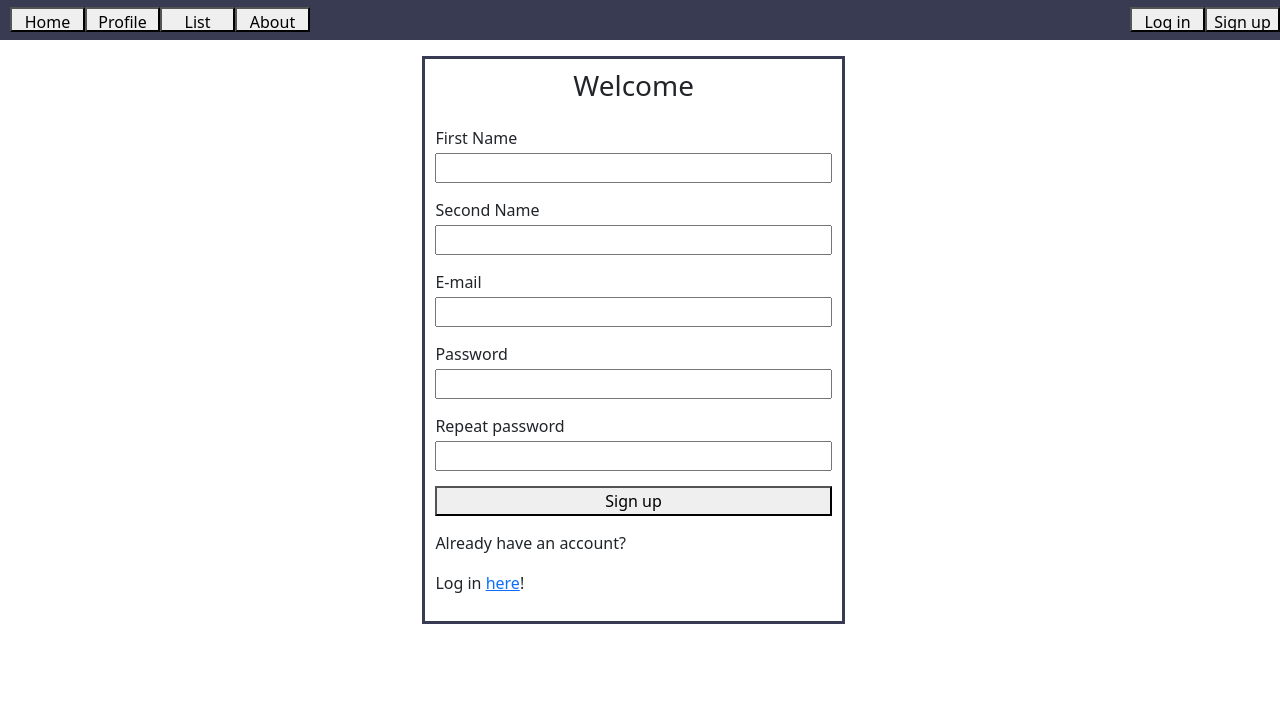
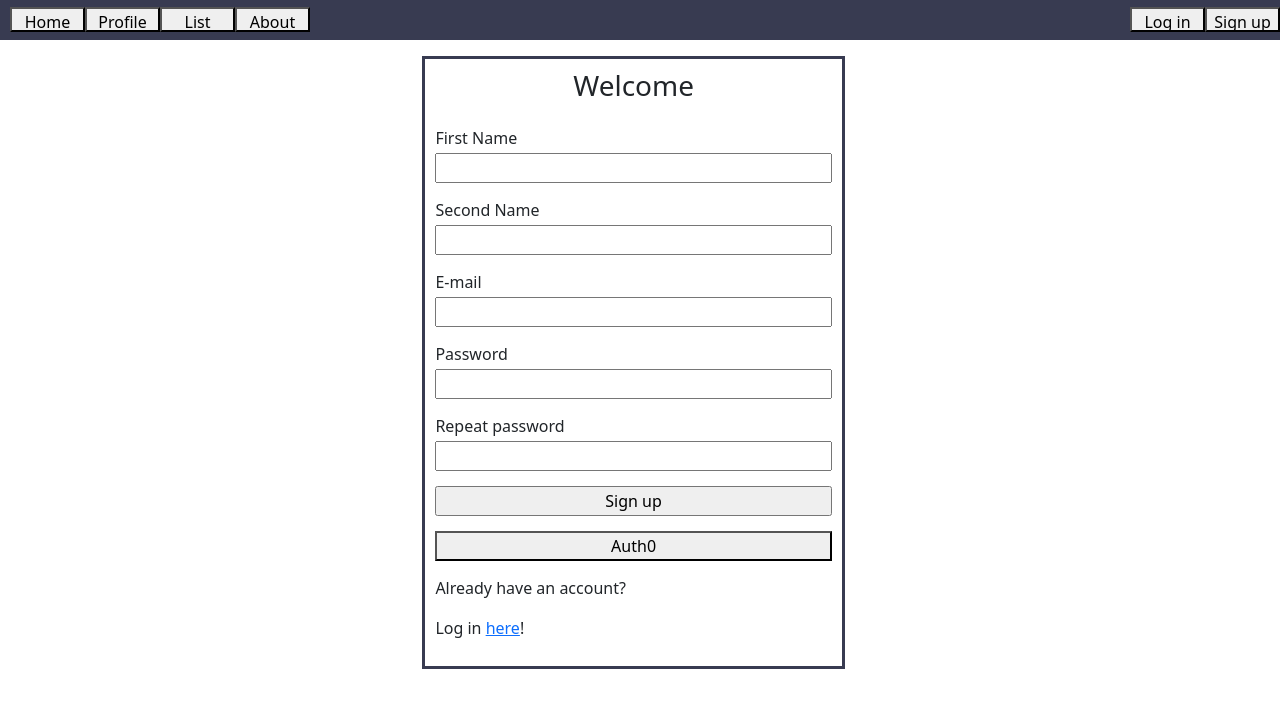
Before and after one commit to LonelyTrouvere/Internship, a React (Create React App) app: page /signup in a window 1280 px wide. Shown: the top 708 px of the page. Built offline with nearby package versions, Linux system fonts and the light colour scheme.

Commit message:
Auth0 not working

```diff
--- a/package.json
+++ b/package.json
@@ -4,6 +4,7 @@
   "homepage": "https://LonelyTrouvere.github.io/internship-gh-pages",
   "private": true,
   "dependencies": {
+    "@auth0/auth0-react": "^2.1.0",
     "@testing-library/jest-dom": "^5.16.5",
     "@testing-library/react": "^13.4.0",
     "@testing-library/user-event": "^13.5.0",
@@ -13,6 +14,7 @@
     "@types/react-dom": "^18.0.11",
     "@types/react-redux": "^7.1.25",
     "@types/redux": "^3.6.0",
+    "auth0": "^3.4.0",
     "axios": "^1.4.0",
     "bootstrap": "^5.2.3",
     "dotenv": "^16.0.3",
--- a/src/Pages/Form.tsx
+++ b/src/Pages/Form.tsx
@@ -3,11 +3,12 @@ import Input from '../Components/Input'
 import ErrorBox from '../Components/ErrorBox'
 import Data from '../Types/FormData'
 import { createUser } from "../Api/apiDialog"
-import {useState} from 'react'
+import {useState, useEffect} from 'react'
 import { isAxiosError } from "axios"
 import { Link, useNavigate } from "react-router-dom"
 import { useDispatch } from "../Store/typedDispatch"
-import { authorize } from "../Store/asyncMetods"
+import { authorize, authorizeWithAuth0 } from "../Store/asyncMetods"
+import { useAuth0 } from "@auth0/auth0-react"
 
 const Form = ( props:
     {type: string}
@@ -23,6 +24,8 @@ const Form = ( props:
 
     const redirect = useNavigate();
     const dispatch = useDispatch();
+    const { loginWithRedirect } = useAuth0();
+    const { user, isAuthenticated, getAccessTokenSilently } = useAuth0();
 
     const handleChange = (e:React.ChangeEvent<HTMLInputElement>) => {
         setErrorMessage("");
@@ -87,6 +90,17 @@ const Form = ( props:
         }
     }
 
+    const handleAuth0 = async (e:React.MouseEvent<HTMLElement>) => {
+        e.preventDefault();
+        try{
+            loginWithRedirect();
+            dispatch(authorizeWithAuth0((await getAccessTokenSilently()).toString()));
+        }
+        catch(e:unknown){
+        setErrorMessage("Authentication failed");
+        }
+    }
+
     const signupMessage = <div className="underForm">
         <p>Already have an account?</p>
         <p>Log in <Link to="/login">here</Link>!</p>
@@ -115,9 +129,8 @@ const Form = ( props:
             props.type === "signup" &&
             <Input inputName="repPass" type="password" lab="Repeat password" handleChange={handleChange}/>
             }
-            <div className="inp">
-            <button>{props.type === "signup"? "Sign up": "Log in"}</button>
-            </div>
+            <input type='submit' value={props.type === "signup"? "Sign up": "Log in"}></input>
+            <button type="button" onClick={handleAuth0}>Auth0</button>
             {props.type==="signup"? signupMessage:loginMessage}
         </form>
         </>
--- a/src/Pages/MainPage.tsx
+++ b/src/Pages/MainPage.tsx
@@ -3,7 +3,8 @@ import { useSelector } from 'react-redux';
 import { useDispatch } from '../Store/typedDispatch';
 import { RootState } from '../Store/store';
 import { fetchStatus } from '../Store/asyncMetods';
-import { useEffect } from 'react';
+import { useEffect, useState } from 'react';
+import {User} from '../Types/stateType'
 
 
 const Main = () => {
@@ -15,6 +16,7 @@ const Main = () => {
       }, [dispatch]);
 
     const [code, detail, status] = useSelector((state:RootState) => {return [state.status.status_code, state.status.detail, state.status.result]});
+    const user:User = useSelector((state:RootState) => state.user)
 
     return (
     <>
@@ -23,6 +25,7 @@ const Main = () => {
             <h3>This is a Team Manager project</h3>
             <h3>The goal is to help building a healthy and highly efficient crew</h3>
             <h4>Code: {code}  Detail: {detail}  Status: {status}</h4>
+            <h4>User name: {user.user_firstname} {user.user_lastname}</h4>
     </div>
 
     </>
--- a/src/Store/asyncMetods.ts
+++ b/src/Store/asyncMetods.ts
@@ -1,7 +1,7 @@
 import { Dispatch } from "redux";
 import { apiStatus, authUser, authMe } from "../Api/apiDialog";
 import FormUser from '../Types/FormData'
-import Action, {STATUS_CHECK} from '../Types/actionType'
+import Action, {STATUS_CHECK, AUTHORIZE} from '../Types/actionType'
 
 export const fetchStatus = () =>{
   return async (dispatch: Dispatch<Action>) => {
@@ -14,6 +14,14 @@ export const authorize = (user:FormUser) => {
   return async (dispatch: Dispatch<Action>) => {
     const res = await authUser(user).then(response => response.result.access_token);
     const authme = await authMe(res);
-    console.log(authme);
+    dispatch({type: AUTHORIZE, payload:authme.result});
   }
 }
+
+export const authorizeWithAuth0 = (token: string) => {
+  return async (dispatch: Dispatch<Action>) => {
+    const res = await authMe(token);
+    console.log(res);
+    dispatch({type: AUTHORIZE, payload: res.result});
+  }
+}
--- a/src/Store/userReducer.ts
+++ b/src/Store/userReducer.ts
@@ -2,8 +2,8 @@ import {User} from '../Types/stateType'
 import Action, {AUTHORIZE} from '../Types/actionType'
 
 const defaultState:User = {
-    id:0,
-    email:"",
+    user_id:0,
+    user_email:"",
 }
 
 export const userReducer = (state:User = defaultState, action:Action) => {
--- a/src/index.tsx
+++ b/src/index.tsx
@@ -7,6 +7,7 @@ import {BrowserRouter} from 'react-router-dom'
 import 'bootstrap/dist/css/bootstrap.min.css';
 import store from './Store/store'
 import { Provider } from 'react-redux';
+import { Auth0Provider } from '@auth0/auth0-react';
 
 const root = ReactDOM.createRoot(
   document.getElementById('root') as HTMLElement
@@ -14,9 +15,17 @@ const root = ReactDOM.createRoot(
 root.render(
   <React.StrictMode>
     <Provider store={store}>
-    <BrowserRouter>
-    <App />
-    </BrowserRouter>
+      <Auth0Provider
+      domain='dev-j5yx0w-e.us.auth0.com'
+      clientId='tMBIoDwuV0rP5JmdInvqrcZEs2Tu5Glt'
+      authorizationParams={{
+        redirect_uri: window.location.origin,
+        audience: "https://internship-example.com"
+      }}>
+        <BrowserRouter>
+         <App />
+        </BrowserRouter>
+     </Auth0Provider>
     </Provider>
   </React.StrictMode>
 );
```
Also changed, not shown: src/Types/stateType.ts (+8 -8 lines), src/Styles/Form.css (line endings or trailing spaces), 1 other file (tests, documents, lock files or other folders).
